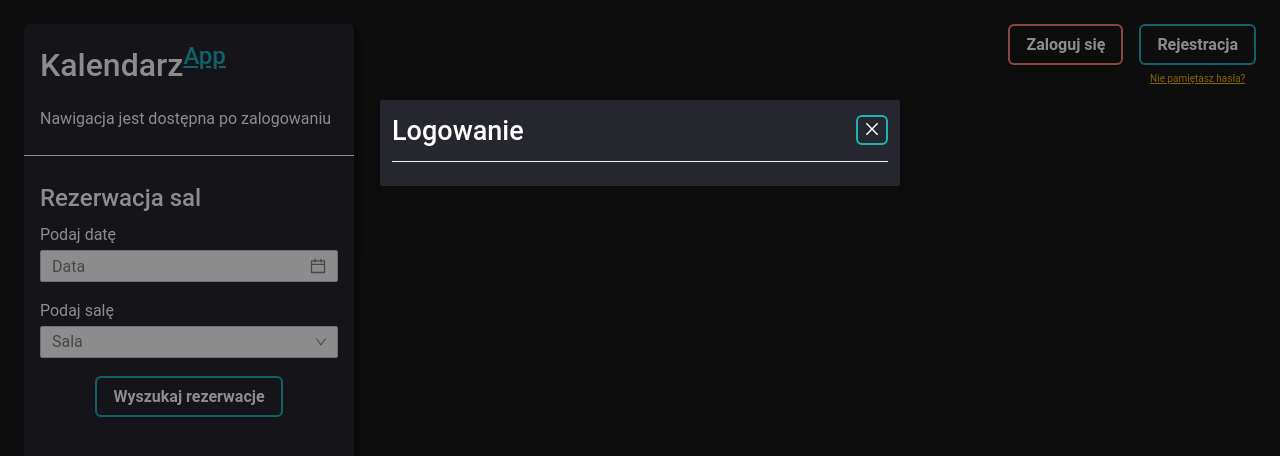
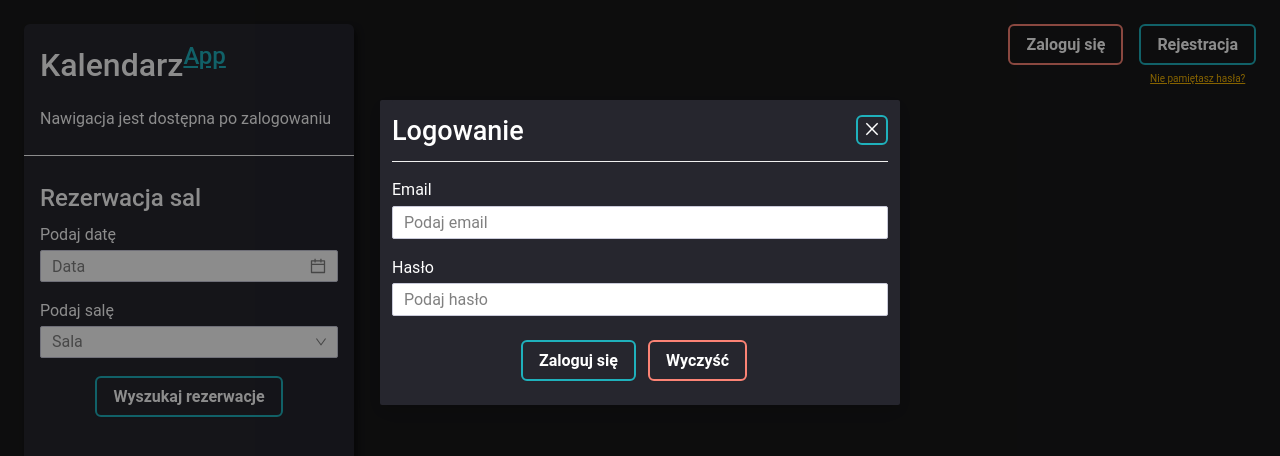
Before and after one commit to Terminatt/kalendarz-app, a React (Create React App) app in the folder front/: page / in a window 1280 px wide. Both pictures are taken after a click on the button "Zaloguj się". Shown: the top 456 px of the page. Built offline with nearby package versions, Linux system fonts and the light colour scheme.

Commit message:
feat(front): add login form

```diff
--- /dev/null
+++ b/front/src/components/Modals/SigningModal/LoginForm/LoginForm.tsx
@@ -0,0 +1,33 @@
+import CustomForm from '@components/CustomForm/CustomForm';
+import { Form, Input } from 'antd';
+import React from 'react';
+
+const { useForm } = Form;
+
+export interface LoginFormValues {
+  username: string;
+  password: string;
+}
+
+const LoginForm: React.FC = () => {
+    const [form] = useForm();
+
+    return (
+        <CustomForm formProps={{ form }} primaryBtnText="Zaloguj się">
+            <Form.Item
+                label="Email"
+                name="email"
+            >
+                <Input placeholder="Podaj email" />
+            </Form.Item>
+            <Form.Item
+                label="Hasło"
+                name="password"
+            >
+                <Input type="password" placeholder="Podaj hasło" />
+            </Form.Item>
+        </CustomForm>
+    );
+};
+
+export default LoginForm;
--- a/front/src/components/Modals/SigningModal/RegisterForm/RegisterForm.tsx
+++ b/front/src/components/Modals/SigningModal/RegisterForm/RegisterForm.tsx
@@ -5,7 +5,7 @@ import FormUtils from '@utils/form';
 
 const { useForm } = Form;
 
-interface FormValues {
+export interface RegisterFormValues {
   first_name: string;
   last_name: string;
   username: string;
@@ -16,7 +16,7 @@ interface FormValues {
 }
 
 const RegisterForm: React.FC = () => {
-    const [form] = useForm<FormValues>();
+    const [form] = useForm<RegisterFormValues>();
     return (
         <CustomForm formProps={{ form }} primaryBtnText="Zarejestruj się">
             <Form.Item
--- a/front/src/components/Modals/SigningModal/SigningModal.tsx
+++ b/front/src/components/Modals/SigningModal/SigningModal.tsx
@@ -1,15 +1,16 @@
 import { RootState } from '@store/index';
 import Modal from 'antd/lib/modal/Modal';
-import useModal from '@hooks/useModal';
+import useModalVisibility from '@hooks/useModal';
 import React from 'react';
 import { useDispatch, useSelector } from 'react-redux';
 import { ModalType } from '@store/modals/types';
 import { closeModal } from '@store/modals/actions';
 import RegisterForm from './RegisterForm/RegisterForm';
+import LoginForm from './LoginForm/LoginForm';
 
 const SigningModal: React.FC = () => {
     const modal = useSelector((state: RootState) => state.modal);
-    const [visible] = useModal([ModalType.LOGIN_MODAL, ModalType.REGISTER_MODAL]);
+    const [visible] = useModalVisibility([ModalType.LOGIN_MODAL, ModalType.REGISTER_MODAL]);
     const isLogin = modal.modalType === ModalType.LOGIN_MODAL;
     const dispatch = useDispatch();
 
@@ -26,7 +27,7 @@ const SigningModal: React.FC = () => {
             onCancel={onCancel}
             footer={null}
         >
-            {isLogin ? null : (
+            {isLogin ? <LoginForm /> : (
                 <RegisterForm />
             )}
         </Modal>
--- a/front/src/hooks/useModal.ts
+++ b/front/src/hooks/useModal.ts
@@ -2,7 +2,7 @@ import { RootState } from '@store/index';
 import { ModalType } from '@store/modals/types';
 import { useSelector } from 'react-redux';
 
-const useModal = (modalType: ModalType | ModalType[]): [boolean] => {
+const useModalVisibility = (modalType: ModalType | ModalType[]): [boolean] => {
     const modal = useSelector((state: RootState) => state.modal);
 
     if (Array.isArray(modalType)) {
@@ -13,4 +13,4 @@ const useModal = (modalType: ModalType | ModalType[]): [boolean] => {
     return [modal.isVisible && modalType === modal.modalType];
 };
 
-export default useModal;
+export default useModalVisibility;
```
Also changed, not shown: front/src/components/Modals/SigningModal/LoginForm/LoginForm.less (added).
